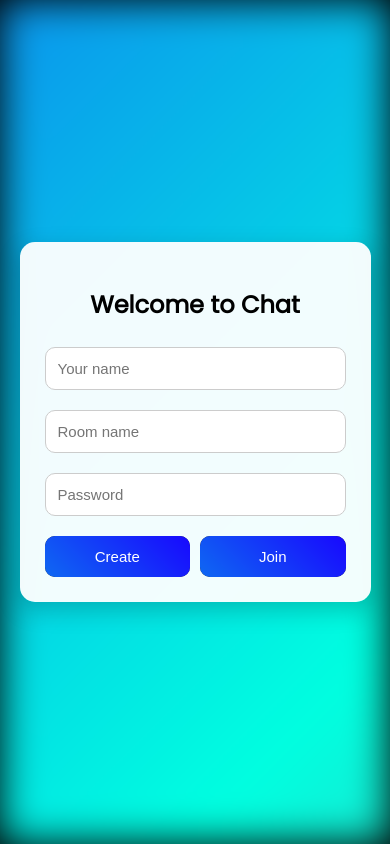
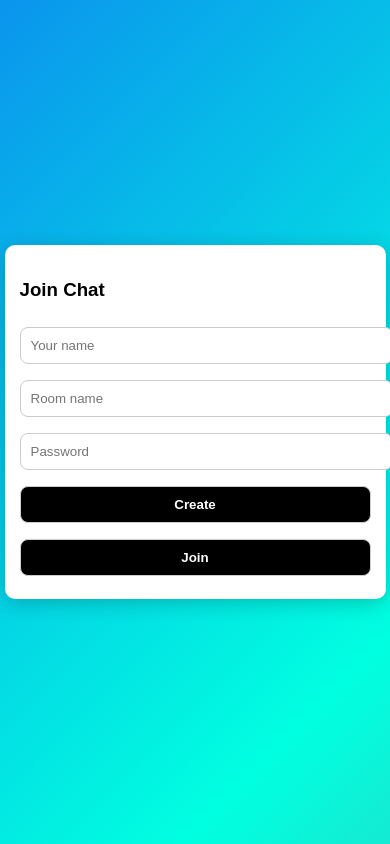
Before and after one commit to pro-code001/chat-server, a Flask app: page / in a window 390 px wide. Run offline with Flask 2, Linux system fonts and the light colour scheme; some libraries are stand-ins or nearby versions.

Commit message:
index.html

```diff
--- a/templates/index.html
+++ b/templates/index.html
@@ -3,37 +3,19 @@
 <head>
   <meta charset="UTF-8" />
   <meta name="viewport" content="width=device-width, initial-scale=1.0">
-  <title>Stylish Chat</title>
+  <title>Chat App</title>
   <script src="https://cdn.socket.io/4.5.0/socket.io.min.js"></script>
-  <link href="https://fonts.googleapis.com/css2?family=Poppins&display=swap" rel="stylesheet">
   <style>
-    * {
-      box-sizing: border-box;
-    }
-
     body {
-      font-family: 'Poppins', sans-serif;
-      margin: 0;
-      padding: 0;
-      min-height: 100vh;
-      display: flex;
-      justify-content: center;
-      align-items: center;
-      position: relative;
-      background: #000;
-    }
-
-    .background {
-      position: absolute;
-      top: 0;
-      left: 0;
-      width: 100%;
-      height: 100%;
+      font-family: Arial, sans-serif;
       background: linear-gradient(-45deg, #ff0040, #00ffe0, #1900ff, #ff00c8);
       background-size: 600% 600%;
       animation: animateBG 20s ease infinite;
-      z-index: -1;
-      filter: blur(20px);
+      display: flex;
+      align-items: center;
+      justify-content: center;
+      height: 100vh;
+      margin: 0;
     }
 
     @keyframes animateBG {
@@ -42,74 +24,28 @@
       100% { background-position: 0% 50%; }
     }
 
-    #login, #chat {
-      background: rgba(255, 255, 255, 0.95);
-      padding: 25px;
-      border-radius: 15px;
-      box-shadow: 0 8px 24px rgba(0, 0, 0, 0.2);
+    .container {
+      background: white;
+      border-radius: 10px;
+      padding: 20px;
       width: 90%;
       max-width: 450px;
-      text-align: center;
+      box-shadow: 0 4px 20px rgba(0,0,0,0.2);
     }
 
-    h2, h3 {
-      margin-bottom: 15px;
-    }
-
-    input {
+    input, button {
       width: 100%;
-      margin: 10px 0;
-      padding: 12px;
-      border-radius: 10px;
+      padding: 10px;
+      margin: 8px 0;
+      border-radius: 8px;
       border: 1px solid #ccc;
-      font-size: 16px;
-    }
-
-    .btn-group {
-      display: flex;
-      justify-content: space-between;
-      margin-top: 10px;
-      gap: 10px;
-      flex-wrap: wrap;
     }
 
     button {
-      flex: 1 1 45%;
-      padding: 12px;
-      font-size: 16px;
-      border: none;
-      border-radius: 10px;
+      background: black;
+      color: white;
       cursor: pointer;
-      color: white;
-      background-color: #222;
-      position: relative;
-      z-index: 0;
-      overflow: hidden;
-      transition: background-color 0.3s ease;
-    }
-
-    button:hover {
-      background-color: #000;
-    }
-
-    button::before {
-      content: "";
-      position: absolute;
-      top: -50%;
-      left: -50%;
-      width: 200%;
-      height: 200%;
-      background: linear-gradient(45deg, #ff0040, #00ffe0, #1900ff, #ff00c8);
-      background-size: 400% 400%;
-      animation: glowing 20s linear infinite;
-      z-index: -1;
-      filter: blur(6px);
-    }
-
-    @keyframes glowing {
-      0% { background-position: 0% 50%; }
-      50% { background-position: 100% 50%; }
-      100% { background-position: 0% 50%; }
+      font-weight: bold;
     }
 
     #chat {
@@ -117,139 +53,116 @@
     }
 
     #messages {
-      height: 250px;
+      height: 200px;
       overflow-y: auto;
-      border: 1px solid #ccc;
+      background: #f7f7f7;
       padding: 10px;
+      border-radius: 8px;
       margin-bottom: 10px;
-      border-radius: 10px;
-      background: #f7f7f7;
-      text-align: left;
-      font-weight: 600;
-      font-size: 15px;
     }
 
-    #messageInput {
-      width: calc(100% - 60px);
-      font-size: 15px;
-      padding: 10px;
-      border-radius: 10px;
-      border: 1px solid #ccc;
+    .msg {
+      margin-bottom: 8px;
     }
 
-    #sendBtn {
-      width: 50px;
-      background-color: #28a745;
-      color: white;
-      border: none;
-      border-radius: 10px;
-      font-size: 18px;
-      margin-left: 5px;
-      cursor: pointer;
-    }
-
-    #sendBtn:hover {
-      background-color: #1f7d34;
+    .msg span {
+      font-weight: bold;
+      color: #333;
     }
 
     @media (max-width: 480px) {
-      input, button, #messageInput, #sendBtn {
-        font-size: 15px;
-      }
-
-      #messages {
-        height: 200px;
+      .container {
+        padding: 15px;
       }
     }
   </style>
 </head>
 <body>
-  <div class="background"></div>
-
+  <div class="container">
     <div id="login">
-    <h2>Welcome to Chat</h2>
+      <h3>Join Chat</h3>
       <input id="username" placeholder="Your name" />
       <input id="room" placeholder="Room name" />
       <input id="password" type="password" placeholder="Password" />
-    <div class="btn-group">
-      <button id="createBtn">Create</button>
-      <button id="joinBtn">Join</button>
-    </div>
+      <button onclick="create()">Create</button>
+      <button onclick="join()">Join</button>
     </div>
 
     <div id="chat">
-    <h3>Room: <span id="roomName"></span></h3>
+      <h4>Room: <span id="roomName"></span></h4>
       <div id="messages"></div>
-    <div style="display: flex;">
-      <input id="messageInput" placeholder="Type message..." />
-      <button id="sendBtn">➤</button>
+      <input id="messageInput" placeholder="Message..." />
+      <button onclick="sendMessage()">Send</button>
     </div>
   </div>
 
   <script>
     const socket = io();
-    const loginDiv = document.getElementById('login');
-    const chatDiv = document.getElementById('chat');
-    const roomNameSpan = document.getElementById('roomName');
     const messagesDiv = document.getElementById('messages');
 
-    document.getElementById('createBtn').onclick = () => {
-      const username = document.getElementById('username').value.trim();
-      const room = document.getElementById('room').value.trim();
-      const password = document.getElementById('password').value.trim();
-      if (!username || !room || !password) {
-        alert("Fill all fields to create a room.");
-        return;
+    function create() {
+      const username = getVal('username');
+      const room = getVal('room');
+      const password = getVal('password');
+      if (username && room && password) {
+        socket.emit('create', { username, room, password });
+      } else {
+        alert('Fill all fields.');
       }
-      socket.emit('create', {username, room, password});
-    };
+    }
 
-    document.getElementById('joinBtn').onclick = () => {
-      const username = document.getElementById('username').value.trim();
-      const room = document.getElementById('room').value.trim();
-      const password = document.getElementById('password').value.trim();
-      if (!username || !room || !password) {
-        alert("Fill all fields to join a room.");
-        return;
+    function join() {
+      const username = getVal('username');
+      const room = getVal('room');
+      const password = getVal('password');
+      if (username && room && password) {
+        socket.emit('join', { username, room, password });
+      } else {
+        alert('Fill all fields.');
       }
-      socket.emit('join', {username, room, password});
-    };
+    }
+
+    function sendMessage() {
+      const msg = document.getElementById('messageInput').value.trim();
+      const room = document.getElementById('roomName').textContent;
+      if (msg) {
+        socket.emit('message', { room, msg });
+        document.getElementById('messageInput').value = '';
+      }
+    }
+
+    function getVal(id) {
+      return document.getElementById(id).value.trim();
+    }
 
     socket.on('created', data => {
-      loginDiv.style.display = 'none';
-      chatDiv.style.display = 'block';
-      roomNameSpan.textContent = data.room;
-      addMessage({username: 'System', time: new Date(), msg: `You created and joined room: ${data.room}`});
+      showChat(data.room);
+      addMessage(`You created room ${data.room}`);
     });
 
     socket.on('joined', data => {
-      loginDiv.style.display = 'none';
-      chatDiv.style.display = 'block';
-      roomNameSpan.textContent = data.room;
-      addMessage({username: 'System', time: new Date(), msg: `You joined room: ${data.room}`});
+      showChat(data.room);
+      addMessage(`You joined room ${data.room}`);
+    });
+
+    socket.on('message', ({username, time, msg}) => {
+      addMessage(`[${time}] ${username}: ${msg}`);
     });
 
     socket.on('error', data => {
       alert(data.msg);
     });
 
-    socket.on('message', data => {
-      // data: {username, time, msg}
-      addMessage(data);
-    });
+    function showChat(room) {
+      document.getElementById('login').style.display = 'none';
+      document.getElementById('chat').style.display = 'block';
+      document.getElementById('roomName').textContent = room;
+    }
 
-    document.getElementById('sendBtn').onclick = () => {
-      const msg = document.getElementById('messageInput').value.trim();
-      const room = roomNameSpan.textContent;
-      if (!msg) return;
-      socket.emit('message', {room, msg});
-      document.getElementById('messageInput').value = '';
-    };
-
-    function addMessage(data) {
-      const p = document.createElement('p');
-      const time = new Date(data.time).toLocaleTimeString([], {hour: '2-digit', minute:'2-digit'});
-      p.textContent = `${data.username} [${time}]`;
+    function addMessage(text) {
+      const p = document.createElement('div');
+      p.className = 'msg';
+      p.innerHTML = text;
       messagesDiv.appendChild(p);
       messagesDiv.scrollTop = messagesDiv.scrollHeight;
     }
```
Lines whose indentation alone changed are shown as unchanged.
